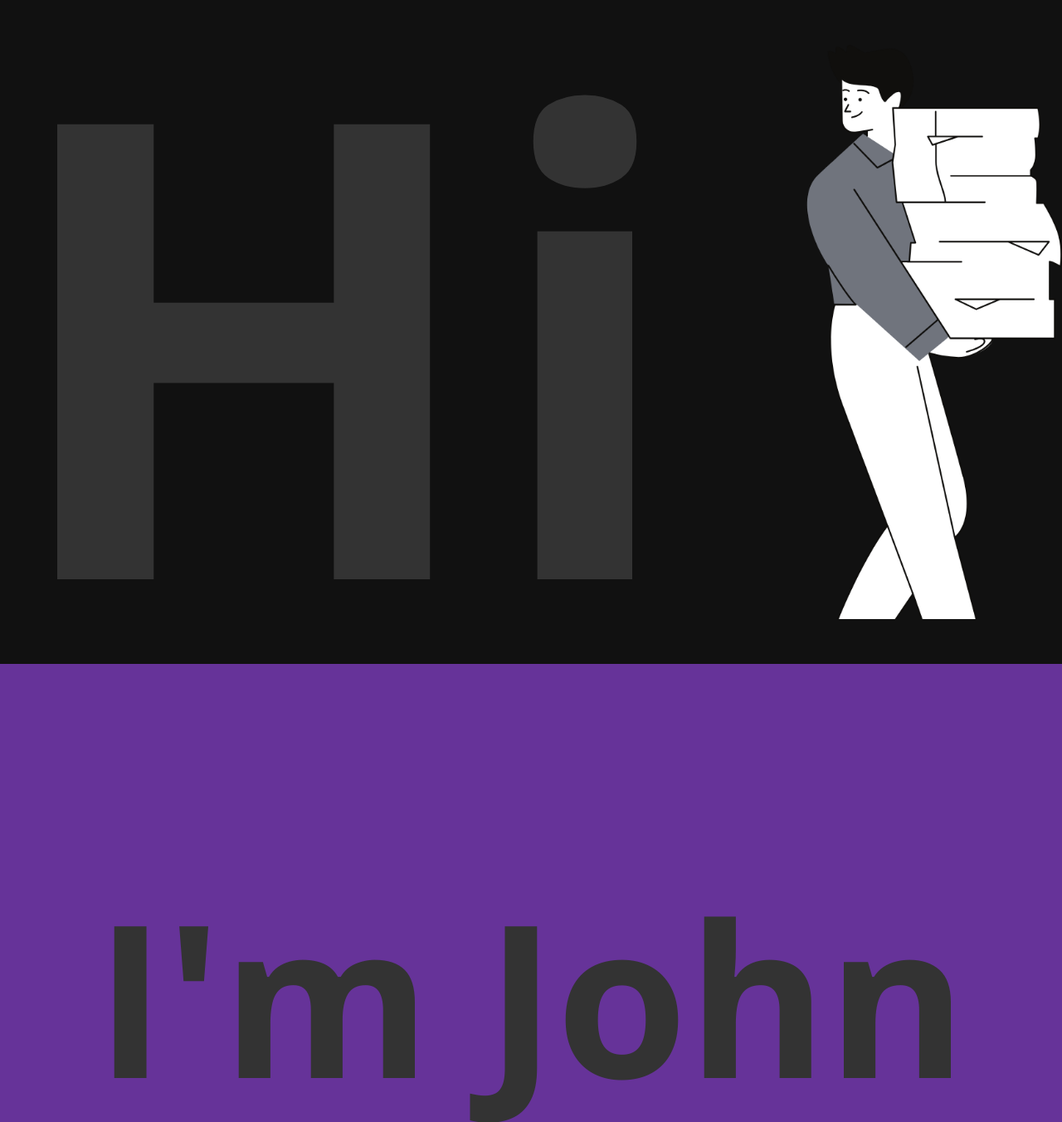
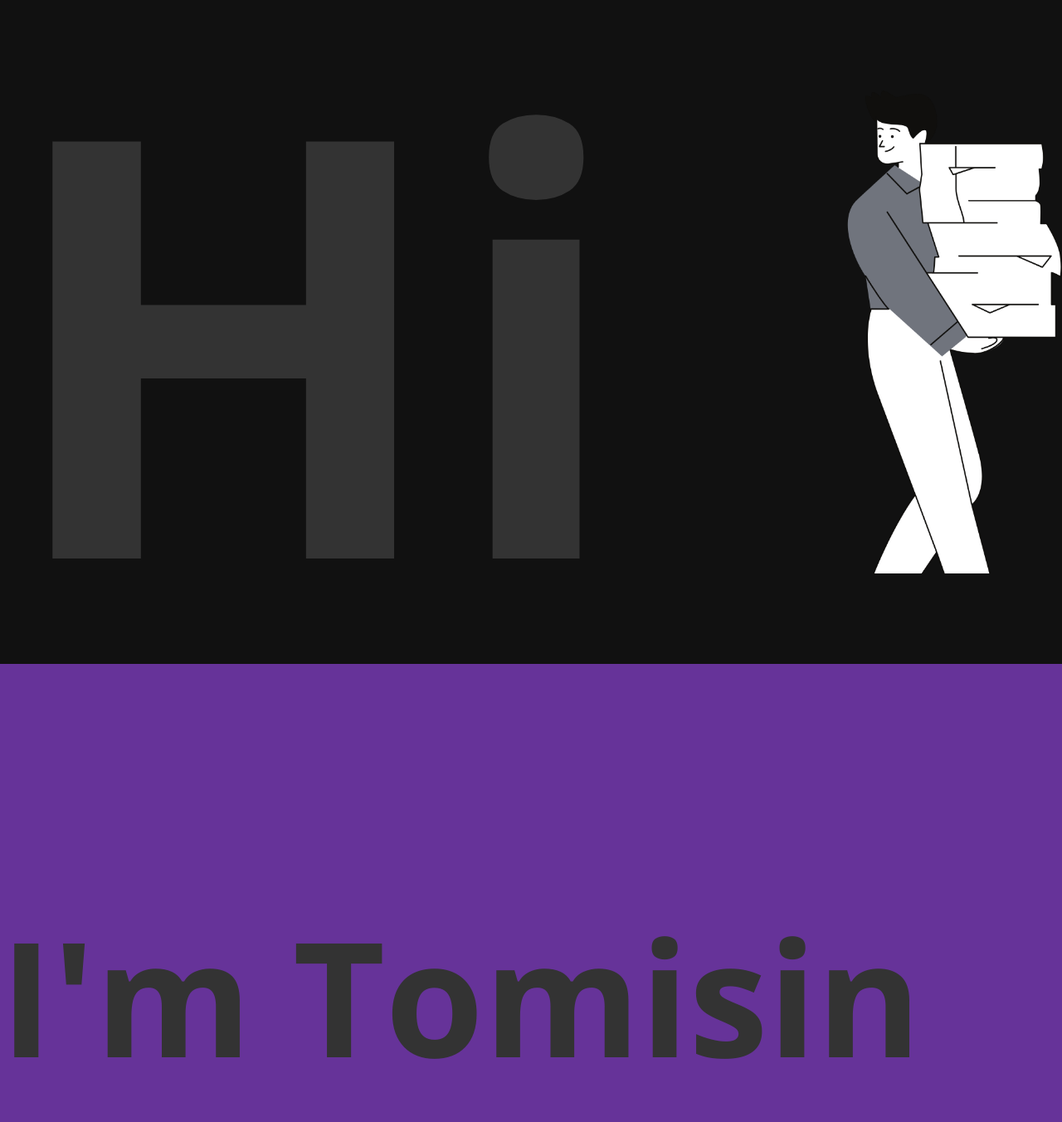
Before and after one commit to TeNeBiT-eng/Portfolio, a plain HTML site: page index.html in a window 1280 px wide. Shown: the top 1352 px of the page at 83% size. Drawn offline with nearby package versions, Linux system fonts and the light colour scheme.

Commit message:
fixed sizes

```diff
--- a/index.html
+++ b/index.html
@@ -23,7 +23,7 @@
           </div>
         </div>
         <div class="nameContainer">
-          <h2 class="name">I'm John</h2>
+          <h2 class="name">I'm Tomisin</h2>
         </div>
         <div class="jobTitleContainer dark">
           <h2 class="jobTitle">a Web Developer</h2>
--- a/style.css
+++ b/style.css
@@ -21,12 +21,12 @@
 }
 
 .saluteImgContainer {
-  flex: 1;
+  flex: .8 1 0%;
 }
 
 .saluteText {
   color: #333;
-  font-size: 60vw;
+  font-size: 55vw;
   cursor: default;
 }
 
@@ -40,10 +40,10 @@
 }
 
 .name {
-  font-size: 20vw;
+  font-size: 15vw;
   color: #333;
   cursor: default;
-  text-align: center;
+  /* text-align: center; */
   line-height: 100vh;
 }
 
@@ -52,10 +52,10 @@
 }
 
 .dark {
-  background: url("./img/bg1.png");
+  background: url("./images/bg1.png");
 }
 .purple {
-  background: rebeccapurple url("./img/bg2.png");
+  background: rebeccapurple url("./images/bg2.png");
 }
 
 .jobTitle {
```
